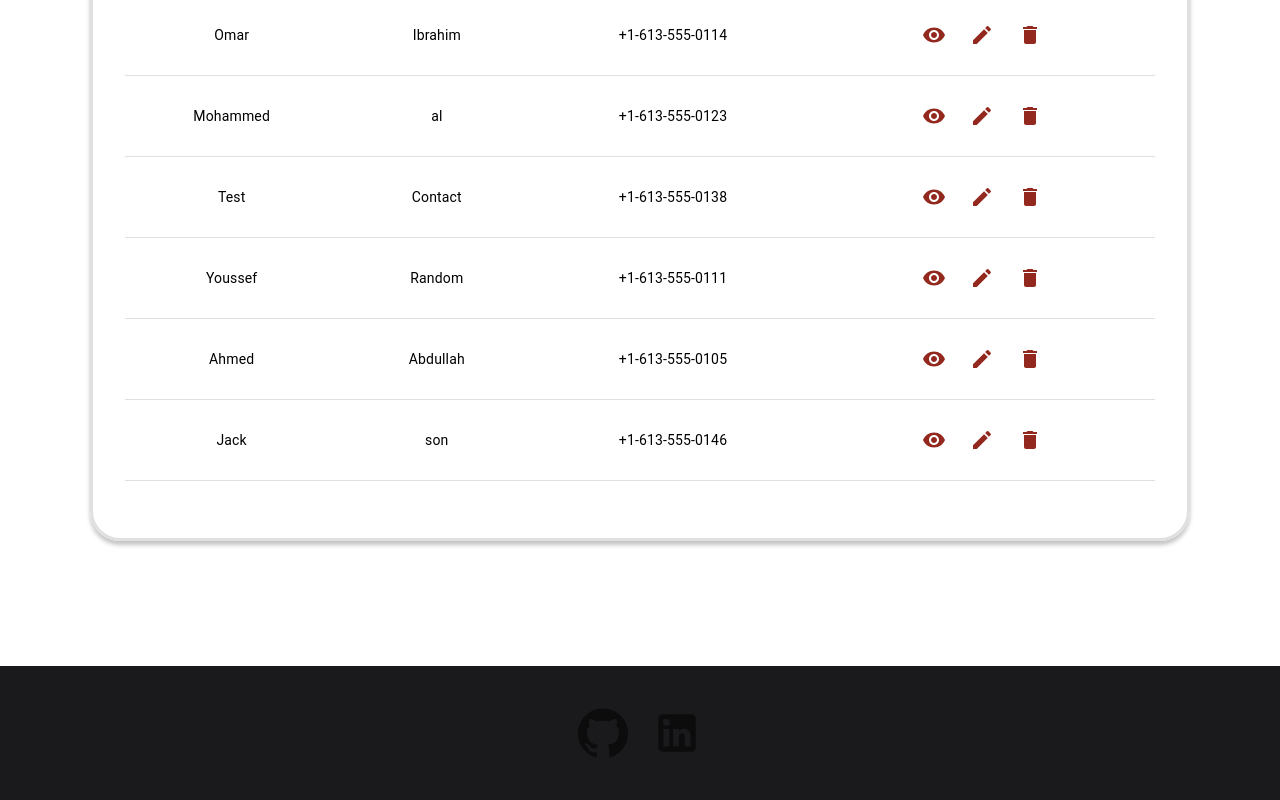
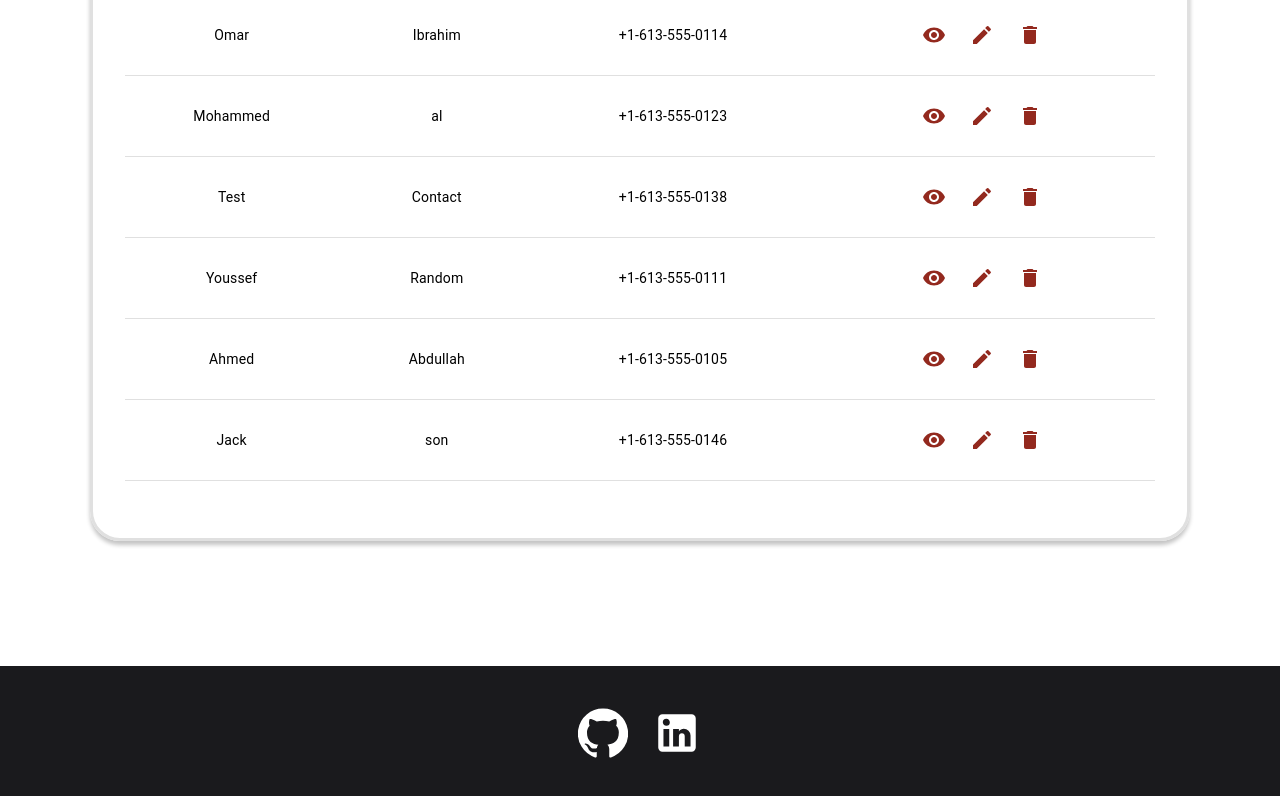
Before and after one commit to Ahmed-I-Abdullah/zoomtify-front-end, a React (Create React App) app: page / in a window 1280 px wide. Shown: the part 1097-1897 px from the top of the page. Built offline with nearby package versions, Linux system fonts and the light colour scheme; no server answers.

Commit message:
feat: fetch meetings from api

```diff
--- a/src/App.tsx
+++ b/src/App.tsx
@@ -1,4 +1,4 @@
-import React from 'react';
+import React, {useState, useEffect} from 'react';
 import './App.css';
 import { BrowserRouter as Router, Switch, Route } from 'react-router-dom';
 import { ThemeProvider } from '@material-ui/core';
@@ -6,13 +6,26 @@ import Landing from './pages/Landing';
 import { theme } from './theme/theme';
 import { Meetings } from './pages/Meetings';
 
-function App() {
+const App = () =>  {
+  const [meetings, setMeetings] = useState(null);
+  const [loading, setLoading] = useState(false);
+	useEffect(() => {
+    setLoading(true);
+		const apiUrl = process.env.REACT_APP_API_URL + 'meetings';
+    console.log("the url: ", apiUrl);
+		fetch(apiUrl)
+			.then((response) => response.json())
+			.then((data) => {
+        setLoading(false);
+				setMeetings(data);
+			});
+	}, []);
 		return (
       <ThemeProvider theme={theme}>
         <Router>
           <Switch>
             <Route exact path="/">
-            <Meetings />
+              <Meetings meetings={meetings} loading={loading} />
             </Route>
             <Route exact path="/landing">
               <Landing />
@@ -22,5 +35,4 @@ function App() {
       </ThemeProvider>
 	);
 }
-
 export default App;
--- a/src/components/Footer.tsx
+++ b/src/components/Footer.tsx
@@ -6,7 +6,7 @@ import LinkedInIcon from "@material-ui/icons/LinkedIn";
 const useStyles = makeStyles((theme) => ({
   footerContainer: {
     backgroundColor: "#1A1A1D",
-    minHeight: "7em",
+    height: "130px",
     width: "100%",
     position: "relative",
     bottom: "0",
@@ -20,6 +20,7 @@ const useStyles = makeStyles((theme) => ({
   contactIcon: {
     width: "50px",
     height: "50px",
+    color: "#ffffff",
   },
 }));
 
@@ -28,10 +29,10 @@ const Footer: React.FC = () => {
   return (
     <div className={classes.footerContainer}>
       <div className={classes.contactInfo}>
-        <IconButton aria-label="github">
+        <IconButton aria-label="github" color="primary">
           <GitHubIcon className={classes.contactIcon} />
         </IconButton>
-        <IconButton aria-label="linkedin">
+        <IconButton aria-label="linkedin" color="primary">
           <LinkedInIcon className={classes.contactIcon} />
         </IconButton>
       </div>
```
Also changed, not shown: src/models/Meeting.ts (added, +10 -0 lines), src/pages/Meetings.tsx (+8 -2 lines), 1 other file (tests, documents, lock files or other folders). Lines whose indentation alone changed are shown as unchanged.
